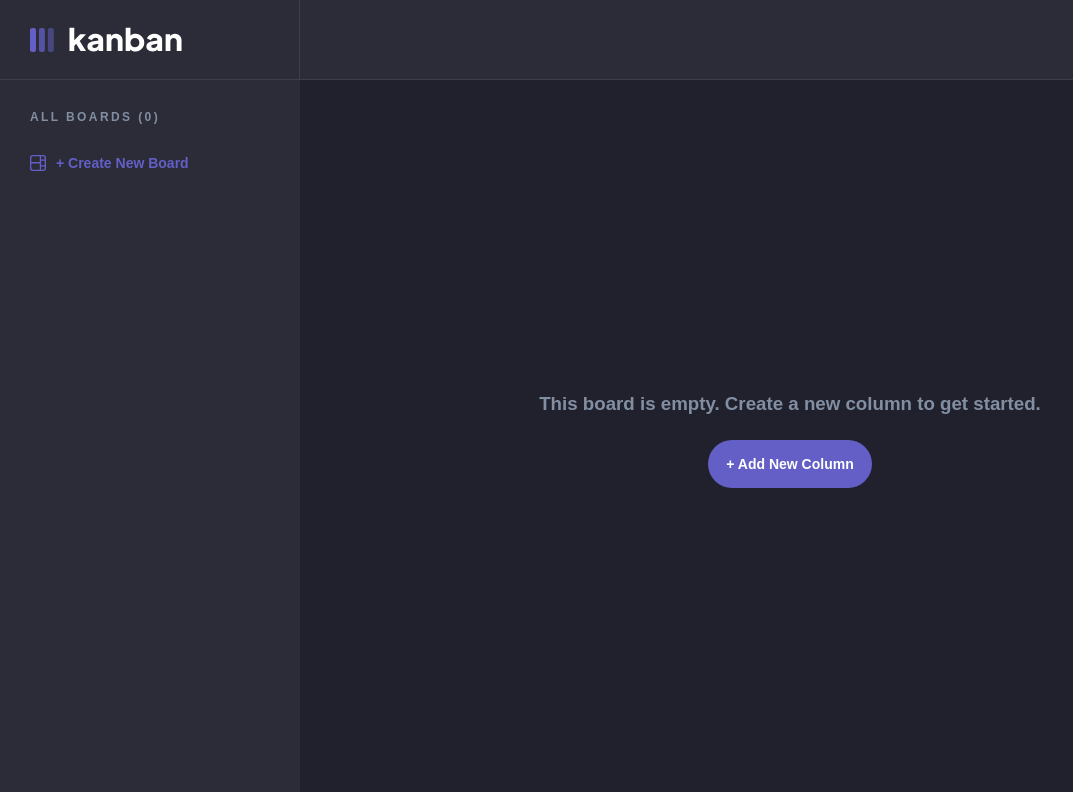
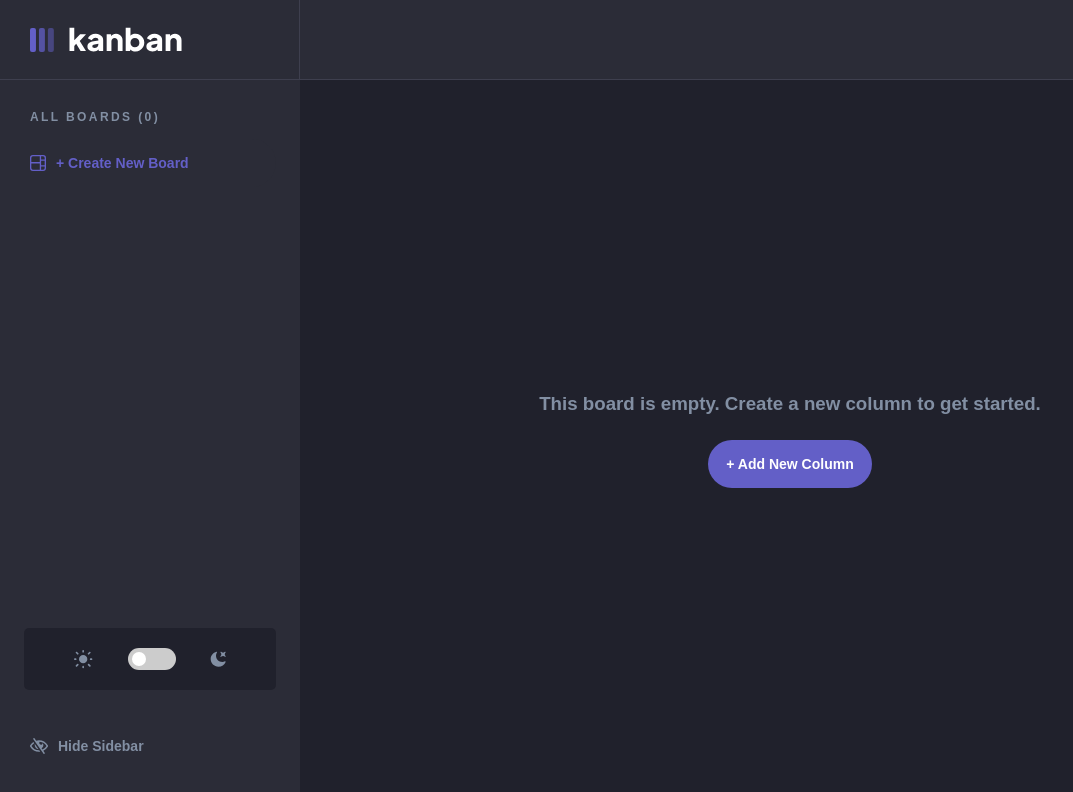
Before and after one commit to envincebal/kaban-task-manager, a React (Create React App) app: page / in a window 1280 px wide. Shown: the top 792 px of the page, without its empty margins (0-1073 px from the left). Built offline with nearby package versions, Linux system fonts and the light colour scheme.

Commit message:
Added sidebar btn and theme toggle.

```diff
--- a/src/components/EditTaskModal/EditTaskModal.jsx
+++ b/src/components/EditTaskModal/EditTaskModal.jsx
@@ -15,7 +15,8 @@ const EditTaskModal = () => {
   const [removedSubTask, setRemovedSubTask] = useState(0);
   const [status, setStatus] = useState(activeBoard.columns[0].id);
   const [statusToggle, setStatusToggle] = useState(false);
-  const [option, setOption] = useState(activeBoard.columns[0].board)
+  const [option, setOption] = useState(activeBoard.columns[0].board);
+
   const titleHandler = e => {
     setTitle(e.target.value);
   }
@@ -54,7 +55,6 @@ const EditTaskModal = () => {
 
   return (
     <div className="edit-task-modal">
-     {console.log(removedSubTask)}
       <h3 className="edit-task-title">Edit Task</h3>
       <div className="edit-task-title-div">
         <label htmlFor="edit-task-title">Title</label>
--- a/src/components/NewTaskModal/NewTaskModal.jsx
+++ b/src/components/NewTaskModal/NewTaskModal.jsx
@@ -15,10 +15,12 @@ const NewTaskModal = () => {
   , {id:uuid(), task: "", checked: false}]);
   const [status, setStatus] = useState(activeBoard.columns[0].id);
   const [statusToggle, setStatusToggle] = useState(false);
-  const [option, setOption] = useState(activeBoard.columns[0].board)
+  const [option, setOption] = useState(activeBoard.columns[0].board);
+
   const titleChangeHandler = (e) => {
     setTitle(e.target.value)
   }
+
   const descriptionChangeHandler = (e) => {
     setDescription(e.target.value)
   }
--- a/src/components/Sidebar/Sidebar.jsx
+++ b/src/components/Sidebar/Sidebar.jsx
@@ -1,7 +1,7 @@
 import React from 'react';
 import {useDispatch, useSelector} from "react-redux";
 import {newBoard} from "../../reducers/modal/modalSlice";
-import { setActiveBoard } from "../../reducers/board/boardSlice";
+import {setActiveBoard} from "../../reducers/board/boardSlice";
 import SideBarBoard from "../SideBarBoard/SideBarBoard";
 import "./Sidebar.scss"
 
@@ -11,20 +11,44 @@ const Sidebar = () => {
 
   return (
     <div className="sidebar">
-      <h5 className="sidebar-boards-counter">{`ALL BOARDS (${ boards.length})`}</h5>
+      <div className="boards-div">
+        <h5 className="sidebar-boards-counter">{`ALL BOARDS (${boards.length})`}</h5>
         <ul className="sidebar-board-list">
           {boards && (boards.map(item => {
-          return <SideBarBoard onClick={() =>   dispatch(setActiveBoard(item.id))} id={item.id} name={item.name} key={item.id}/>
+            return <SideBarBoard
+              onClick={() => dispatch(setActiveBoard(item.id))}
+              id={item.id}
+              name={item.name}
+              key={item.id}/>
           }))
 }
         </ul>
-
         <button onClick={() => dispatch(newBoard())} className="create-board-btn">
           <svg width="16" height="16" xmlns="http://www.w3.org/2000/svg"><path
             d="M0 2.889A2.889 2.889 0 0 1 2.889 0H13.11A2.889 2.889 0 0 1 16 2.889V13.11A2.888 2.888 0 0 1 13.111 16H2.89A2.889 2.889 0 0 1 0 13.111V2.89Zm1.333 5.555v4.667c0 .859.697 1.556 1.556 1.556h6.889V8.444H1.333Zm8.445-1.333V1.333h-6.89A1.556 1.556 0 0 0 1.334 2.89V7.11h8.445Zm4.889-1.333H11.11v4.444h3.556V5.778Zm0 5.778H11.11v3.11h2a1.556 1.556 0 0 0 1.556-1.555v-1.555Zm0-7.112V2.89a1.555 1.555 0 0 0-1.556-1.556h-2v3.111h3.556Z"
             fill="currentColor"/></svg>
           + Create New Board</button>
       </div>
+      <div className="color-theme-div">
+        <svg width="19" height="19" xmlns="http://www.w3.org/2000/svg"><path
+          d="M9.167 15.833a.833.833 0 0 1 .833.834v.833a.833.833 0 0 1-1.667 0v-.833a.833.833 0 0 1 .834-.834ZM3.75 13.75a.833.833 0 0 1 .59 1.422l-1.25 1.25a.833.833 0 0 1-1.18-1.178l1.25-1.25a.833.833 0 0 1 .59-.244Zm10.833 0c.221 0 .433.088.59.244l1.25 1.25a.833.833 0 0 1-1.179 1.178l-1.25-1.25a.833.833 0 0 1 .59-1.422ZM9.167 5a4.167 4.167 0 1 1 0 8.334 4.167 4.167 0 0 1 0-8.334Zm-7.5 3.333a.833.833 0 0 1 0 1.667H.833a.833.833 0 1 1 0-1.667h.834Zm15.833 0a.833.833 0 0 1 0 1.667h-.833a.833.833 0 0 1 0-1.667h.833Zm-1.667-6.666a.833.833 0 0 1 .59 1.422l-1.25 1.25a.833.833 0 1 1-1.179-1.178l1.25-1.25a.833.833 0 0 1 .59-.244Zm-13.333 0c.221 0 .433.088.59.244l1.25 1.25a.833.833 0 0 1-1.18 1.178L1.91 3.09a.833.833 0 0 1 .59-1.422ZM9.167 0A.833.833 0 0 1 10 .833v.834a.833.833 0 1 1-1.667 0V.833A.833.833 0 0 1 9.167 0Z"
+          fill="#828FA3"/></svg>
+        <label class="switch">
+          <input type="checkbox" />
+          <span class="slider round"></span>
+        </label>
+        <svg width="16" height="16" xmlns="http://www.w3.org/2000/svg"><path
+          d="M6.474.682c.434-.11.718.406.481.78A6.067 6.067 0 0 0 6.01 4.72c0 3.418 2.827 6.187 6.314 6.187.89.002 1.77-.182 2.584-.54.408-.18.894.165.724.57-1.16 2.775-3.944 4.73-7.194 4.73-4.292 0-7.771-3.41-7.771-7.615 0-3.541 2.466-6.518 5.807-7.37Zm8.433.07c.442-.294.969.232.674.674l-.525.787a1.943 1.943 0 0 0 0 2.157l.525.788c.295.441-.232.968-.674.673l-.787-.525a1.943 1.943 0 0 0-2.157 0l-.786.525c-.442.295-.97-.232-.675-.673l.525-.788a1.943 1.943 0 0 0 0-2.157l-.525-.787c-.295-.442.232-.968.674-.673l.787.525a1.943 1.943 0 0 0 2.157 0Z"
+          fill="#828FA3"/></svg>
+
+      </div>
+      <button className="sidebar-toggle-btn">
+        <svg width="18" height="16" xmlns="http://www.w3.org/2000/svg"><path
+          d="M8.522 11.223a4.252 4.252 0 0 1-3.654-5.22l3.654 5.22ZM9 12.25A8.685 8.685 0 0 1 1.5 8a8.612 8.612 0 0 1 2.76-2.864l-.86-1.23A10.112 10.112 0 0 0 .208 7.238a1.5 1.5 0 0 0 0 1.524A10.187 10.187 0 0 0 9 13.75c.414 0 .828-.025 1.239-.074l-1-1.43A8.88 8.88 0 0 1 9 12.25Zm8.792-3.488a10.14 10.14 0 0 1-4.486 4.046l1.504 2.148a.375.375 0 0 1-.092.523l-.648.453a.375.375 0 0 1-.523-.092L3.19 1.044A.375.375 0 0 1 3.282.52L3.93.068a.375.375 0 0 1 .523.092l1.735 2.479A10.308 10.308 0 0 1 9 2.25c3.746 0 7.031 2 8.792 4.988a1.5 1.5 0 0 1 0 1.524ZM16.5 8a8.674 8.674 0 0 0-6.755-4.219A1.75 1.75 0 1 0 12.75 5v-.001a4.25 4.25 0 0 1-1.154 5.366l.834 1.192A8.641 8.641 0 0 0 16.5 8Z"
+          fill="currentColor"/></svg>
+        Hide Sidebar
+      </button>
+    </div>
   )
 }
 
--- a/src/components/Sidebar/Sidebar.scss
+++ b/src/components/Sidebar/Sidebar.scss
@@ -4,6 +4,9 @@
   min-width: 300px;
   background-color: $dark-grey;
   padding: 30px 0;
+  display: flex;
+  flex-direction: column;
+  .boards-div {
     .sidebar-boards-counter {
       letter-spacing: 2.4px;
       color: $light-grey;
@@ -41,3 +44,104 @@
       color: $white;
     }
   }
+  .color-theme-div {
+    background-color: $very-dark-grey;
+    margin: 0 24px;
+    margin-top: auto;
+    margin-bottom: 80px;
+    padding: 20px 50px;
+    display: flex;
+    align-items: center;
+    justify-content: space-between;
+    border-radius: 5px;
+
+    .switch {
+      position: relative;
+      display: inline-block;
+      width: 48px;
+      height: 22px;
+    }
+
+    /* Hide default HTML checkbox */
+    .switch input {
+      opacity: 0;
+      width: 0;
+      height: 0;
+    }
+
+    /* The slider */
+    .slider {
+      position: absolute;
+      cursor: pointer;
+      top: 0;
+      left: 0;
+      right: 0;
+      bottom: 0;
+      background-color: #ccc;
+      -webkit-transition: 0.4s;
+      transition: 0.4s;
+    }
+
+    .slider:before {
+      position: absolute;
+      content: "";
+      height: 14px;
+      width: 14px;
+      left: 4px;
+      bottom: 4px;
+      background-color: white;
+      -webkit-transition: 0.4s;
+      transition: 0.4s;
+    }
+
+    input:checked + .slider {
+      background-color: $dark-blue;
+    }
+
+    input:focus + .slider {
+      box-shadow: 0 0 1px #2196f3;
+    }
+
+    input:checked + .slider:before {
+      -webkit-transform: translateX(26px);
+      -ms-transform: translateX(26px);
+      transform: translateX(26px);
+    }
+
+    /* Rounded sliders */
+    .slider.round {
+      border-radius: 28px;
+    }
+
+    .slider.round:before {
+      border-radius: 50%;
+    }
+  }
+
+  .sidebar-toggle-btn {
+    color: $light-grey;
+    background-color: transparent;
+    height: 48px;
+    width: 276px;
+    border-radius: 0 24px 24px 0;
+    transition: all 0.3s ease;
+    display: flex;
+    align-items: center;
+    padding-left: 30px;
+    font-size: 14px;
+    cursor: pointer;
+    position: fixed;
+    bottom: 0;
+    margin-bottom: 30px;
+    svg {
+      margin-right: 10px;
+    }
+    svg path:hover {
+      fill: $dark-blue;
+    }
+  }
+  .sidebar-toggle-btn:hover {
+    color: $dark-blue;
+    background-color: $white;
+  }
+}
--- a/src/components/TaskItemModal/TaskItemModal.jsx
+++ b/src/components/TaskItemModal/TaskItemModal.jsx
@@ -52,7 +52,7 @@ const TaskItemModal = () => {
         </ul>
         <div className="current-status-div">
           <label>Current Status</label>
-          <button onClick={() => setStatusToggle(!statusToggle)} className="status"><span>h</span> <svg width="10" height="7" xmlns="http://www.w3.org/2000/svg"><path stroke="#635FC7" strokeWidth="2" fill="none" d="m1 1 4 4 4-4"/></svg></button>
+          <button onClick={() => setStatusToggle(!statusToggle)} className="status"><span>{activeBoard.columns[0].board}</span> <svg width="10" height="7" xmlns="http://www.w3.org/2000/svg"><path stroke="#635FC7" strokeWidth="2" fill="none" d="m1 1 4 4 4-4"/></svg></button>
           {
             statusToggle &&(
               <ul className="status-list">
--- a/src/reducers/board/boardSlice.js
+++ b/src/reducers/board/boardSlice.js
@@ -43,13 +43,13 @@ const boardSlice = createSlice({
       const getBoardByID = state.boards.find(el => el.id === state.activeBoard.id);
       const getColumnByID = getBoardByID.columns.find(el => el.id === state.activeColumn.id);
       const getTaskID = getColumnByID.tasks.find(el => el.id === state.activeTask.id);
-      console.log(payload.removedSubTasks)
 
       getTaskID.taskCount = state.activeTask.taskCount - payload.removedChecked;
       state.activeTask.subTasks = getTaskID.subTasks
       getTaskID.title = payload.title;
       getTaskID.description = payload.description;
       getTaskID.subTasks = payload.subTasks;
+      state.activeTask = getTaskID;
       state.activeBoard = getBoardByID;
     },
     deleteCurrentBoard: (state, {payload}) => {
```
Lines whose indentation alone changed are shown as unchanged.
